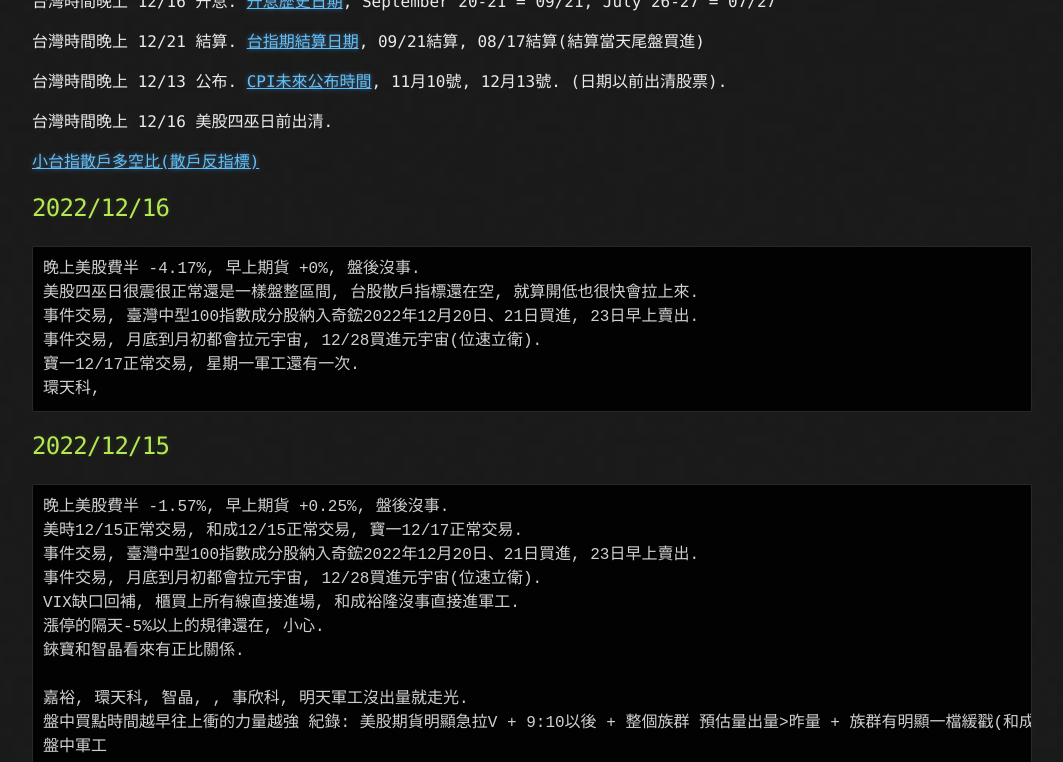
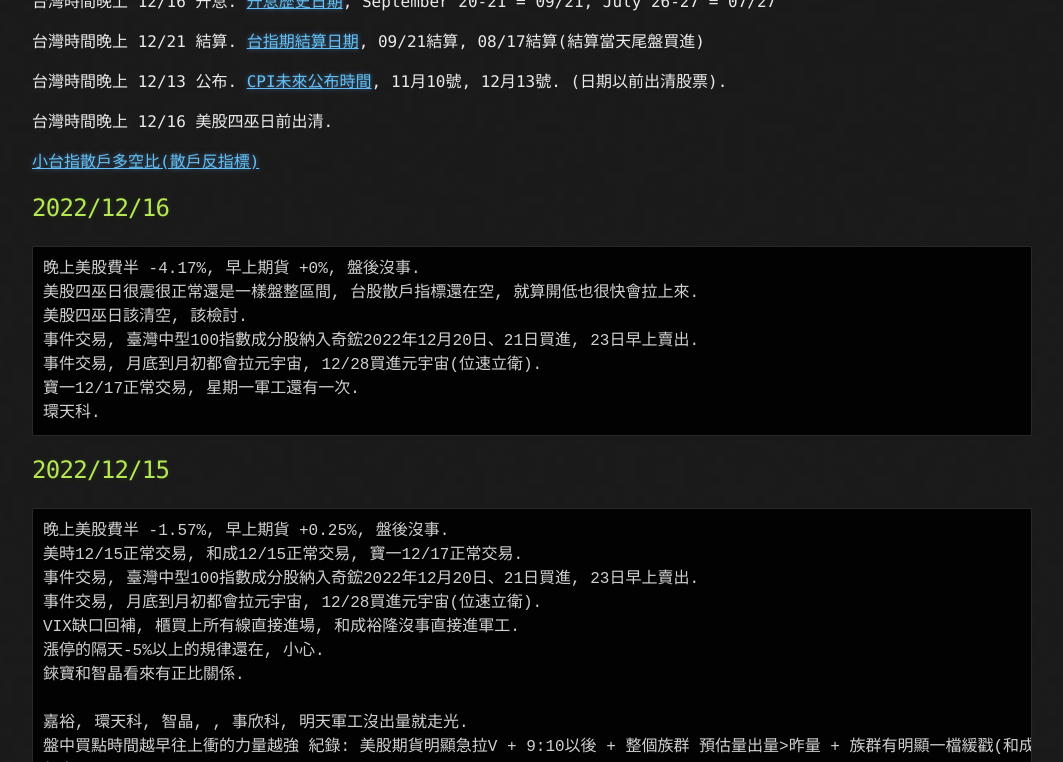
Before and after one commit to lepg5487/Stock_God, a Jekyll site: the page built from index.md, in a window 1280 px wide and 900 px high, scrolled down 348 px, cut to the strip 0-762 px from the top of the window. Shown: the whole strip, without its empty margins (108-1171 px from the left). Built offline with Jekyll 4.4.1, drawn with Linux system fonts in a browser that asks for light colours; our own code applies the rules of GitHub Pages for plain Markdown files.

Commit message:
Update index.md

````diff
--- a/index.md
+++ b/index.md
@@ -20,10 +20,11 @@ layout: testlayouts
 ```
 晚上美股費半 -4.17%, 早上期貨 +0%, 盤後沒事.
 美股四巫日很震很正常還是一樣盤整區間, 台股散戶指標還在空, 就算開低也很快會拉上來.
+美股四巫日該清空, 該檢討.
 事件交易, 臺灣中型100指數成分股納入奇鋐2022年12月20日、21日買進, 23日早上賣出.
 事件交易, 月底到月初都會拉元宇宙, 12/28買進元宇宙(位速立衛).
 寶一12/17正常交易, 星期一軍工還有一次.
-環天科,
+環天科.
 ```
 
 ## 2022/12/15
````
